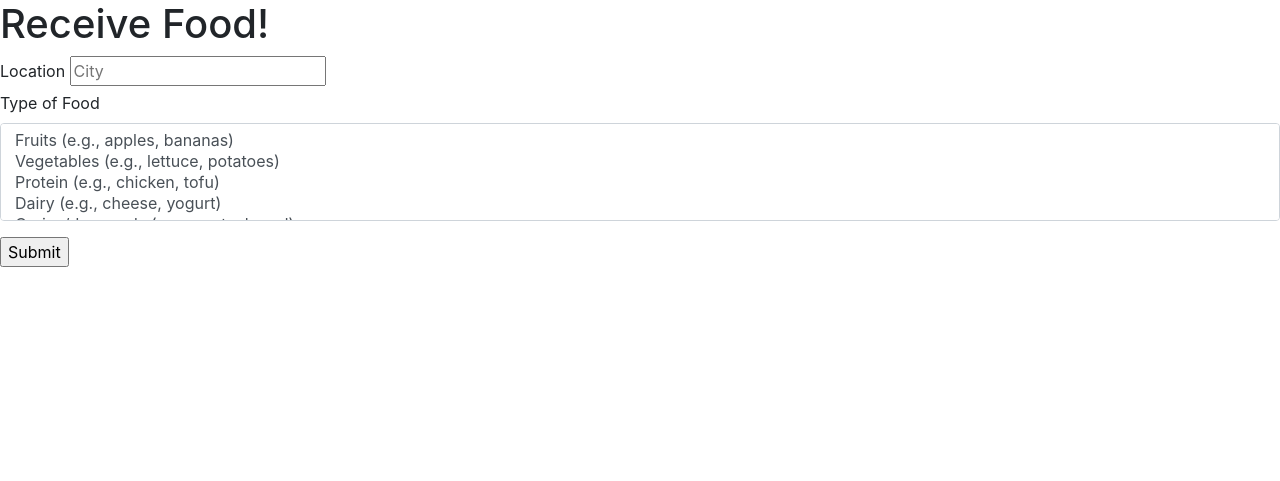
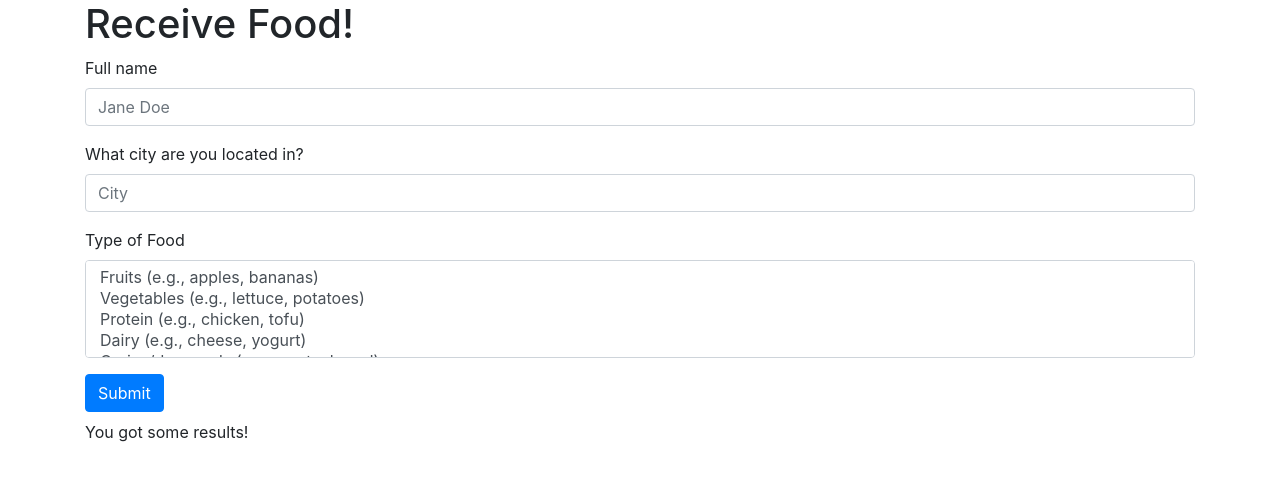
Before and after one commit to stephanieyen/Food-share, a Flask app: template templates/receive.html in a window 1280 px wide. Shown: the part 56-537 px from the top of the page. Run offline with Flask 2, Linux system fonts and the light colour scheme; the template is opened without the code that fills it, so the values that code supplies are empty; some libraries are stand-ins or nearby versions.

Commit message:
made receive.html functional, formatted HTML files with Bootstrap

```diff
--- a/app.py
+++ b/app.py
@@ -7,6 +7,7 @@ from flask_pymongo import PyMongo
 from flask import redirect
 import pprint
 from flask import session, url_for
+from datetime import datetime
 
 
 # -- Initialization section --
@@ -42,19 +43,37 @@ def index():
 def donate():
     # need to store user import
     if request.method == "GET":
-        return render_template('donate.html')
+        return render_template('donate.html', time=datetime.now())
     else:
         # this is storing the data from the form
         name = request.form['name']
+        city = request.form['city']
         description = request.form['description']
-        kind = request.form['type']
+        typeoffood = request.form['type']
         email = request.form['email']
+        # this is connecting to mongodb
+        donate = mongo.db.donate
+        # insert new data
+        donate.insert({'name': name, 'city': city, 'description': description, 'type': typeoffood, 'email': email})
+        # return a message to the user
+        return "You added food to the database"
+
+@app.route('/receive', methods = ["GET", "POST"])
+
+def receive():
+    # need to store user import
+    if request.method == "GET":
+        return render_template('receive.html', time=datetime.now())
+    else:
+        # this is storing the data from the form
         city = request.form['city']
-        # this is connecting events to mongodb
+        typeoffood = request.form['type']
+        # this is connecting to mongodb
         donate = mongo.db.donate
-        donate.insert({'name': name, 'description': description, 'type': kind, 'email': email, 'city': city})
-        return "You added food to the database"
+        donateView = list(donate.find({'city': city, 'type': typeoffood})) # sort?
+        print(donateView)
+        return render_template('receive.html', time=datetime.now(), donateView=donateView)
+
+        # return "You requested food"
     # connect to the database
     # insert new data
-
-    # return a message to the user
--- a/templates/receive.html
+++ b/templates/receive.html
@@ -2,21 +2,20 @@
 <html lang="en">
 
 <head>
-    <title>Receive</title>
+    <title>Receive Food</title>
 
-	<!-- import the webpage's stylesheet -->
+    <!-- Required meta tags -->
+    <meta charset="utf-8">
+    <meta name="viewport" content="width=device-width, initial-scale=1, shrink-to-fit=no">
+
+	<!-- Import the webpage's stylesheet -->
     <link rel="stylesheet" type="text/css" href="static/css/receive.css?q={{ time }}" />
 
     <!-- Compiled and minified CSS -->
     <link rel="stylesheet" href="https://stackpath.bootstrapcdn.com/bootstrap/4.4.1/css/bootstrap.min.css" integrity="sha384-Vkoo8x4CGsO3+Hhxv8T/Q5PaXtkKtu6ug5TOeNV6gBiFeWPGFN9MuhOf23Q9Ifjh" crossorigin="anonymous">
-
-    <!-- Compiled and minified JavaScript -->
-    <script src="https://code.jquery.com/jquery-3.4.1.slim.min.js" integrity="sha384-J6qa4849blE2+poT4WnyKhv5vZF5SrPo0iEjwBvKU7imGFAV0wwj1yYfoRSJoZ+n" crossorigin="anonymous"></script>
-    <script src="https://cdn.jsdelivr.net/npm/popper.js@1.16.0/dist/umd/popper.min.js" integrity="sha384-Q6E9RHvbIyZFJoft+2mJbHaEWldlvI9IOYy5n3zV9zzTtmI3UksdQRVvoxMfooAo" crossorigin="anonymous"></script>
-    <script src="https://stackpath.bootstrapcdn.com/bootstrap/4.4.1/js/bootstrap.min.js" integrity="sha384-wfSDF2E50Y2D1uUdj0O3uMBJnjuUD4Ih7YwaYd1iqfktj0Uod8GCExl3Og8ifwB6" crossorigin="anonymous"></script>
 </head>
 
-<!-- Image and text -->
+<!-- Nav bar with image and text -->
 <nav class="navbar navbar-light bg-light">
   <a class="navbar-brand" href="#">
     <img src="/docs/4.0/assets/brand/bootstrap-solid.svg" width="30" height="30" class="d-inline-block align-top" alt="">
@@ -49,14 +48,20 @@
 </nav>
 
 <body>
+    <div class="container">
         <h1>Receive Food!</h1>
-	<form method="POST" action="/display">
-		<label for="location">Location</label>
-		<input type="text" name="location" placeholder="City">
-
+        <form method="POST" action="/receive">
+            <div class="form-group">
+				<label for="fullname">Full name</label>
+				<input type="text" class="form-control" id="name" name="name" placeholder="Jane Doe">
+            </div>
+            <div class="form-group">
+				<label for="cityname">What city are you located in?</label>
+				<input type="text" class="form-control" id="city" name="city" placeholder="City">
+            </div>
             <div class="form-group">
                 <label for="typeoffood">Type of Food</label>
-			<select multiple class="form-control" id="type">
+                <select multiple class="form-control"id="type" name="type">
                     <option>Fruits (e.g., apples, bananas)</option>
                     <option>Vegetables (e.g., lettuce, potatoes)</option>
                     <option>Protein (e.g., chicken, tofu)</option>
@@ -64,9 +69,50 @@
                     <option>Grains/dry goods (e.g., pasta, bread)</option>
                 </select>
             </div>
+            <button type="submit" class="btn btn-primary mb-2" onclick="showElement()">Submit</button>
+            <!-- <input type="submit" value="Submit"> -->
+        </form>
+    </div>
 
-        <input type="submit" value="Submit">
-	</form>
+    <!-- Show results after submission -->
+    <div class="container" id="donateView">
+        <p>You got some results!</p>
+        <div class="row">
+        {% for donation in donateView %}
+            <div class="col-sm-4">
+            <div class="card">
+                <div class="card-body">
+                    <h5 class="card-title">{{donation.description}}</h5>
+                    <h6 class="card-subtitle mb-2 text-muted">{{donation.type}}</h6>
+                    <p class="card-text">Donated by {{donation.name}} in {{donation.city}}.
+                        <br>Contact them at {{donation.email}}!</p>
+                    <a href="#" class="card-link">Card link</a>
+                    <a href="#" class="btn btn-primary">Reserve</a>
+                </div>
+            </div>
+            </div>
+        {% endfor %}
+        </div>
+        <!-- <ul> -->
+            <!-- <li>
+            </li> -->
+        <!-- </ul> -->
+    </div>
+
+   <!-- JavaScript -->
+   <!-- Compiled and minified JavaScript -->
+    <script src="https://code.jquery.com/jquery-3.4.1.slim.min.js" integrity="sha384-J6qa4849blE2+poT4WnyKhv5vZF5SrPo0iEjwBvKU7imGFAV0wwj1yYfoRSJoZ+n" crossorigin="anonymous"></script>
+    <script src="https://cdn.jsdelivr.net/npm/popper.js@1.16.0/dist/umd/popper.min.js" integrity="sha384-Q6E9RHvbIyZFJoft+2mJbHaEWldlvI9IOYy5n3zV9zzTtmI3UksdQRVvoxMfooAo" crossorigin="anonymous"></script>
+    <script src="https://stackpath.bootstrapcdn.com/bootstrap/4.4.1/js/bootstrap.min.js" integrity="sha384-wfSDF2E50Y2D1uUdj0O3uMBJnjuUD4Ih7YwaYd1iqfktj0Uod8GCExl3Og8ifwB6" crossorigin="anonymous"></script>
+    <script>
+        function showElement() {
+            element = document.getElementById("donateView");;
+            element.style.display = 'block';
+        }
+    </script>
 </body>
 
+ <!-- document.getElementById("submitbutton").onclick = function() {
+            document.getElementbyId("donateViewww").style.display = "block;"
+ } -->
 </html>
```
Also changed, not shown: static/css/receive.css (+7 -0 lines), templates/donate.html (+31 -20 lines), templates/index.html (+59 -13 lines), static/css/index.css (added). Lines whose indentation alone changed are shown as unchanged.
